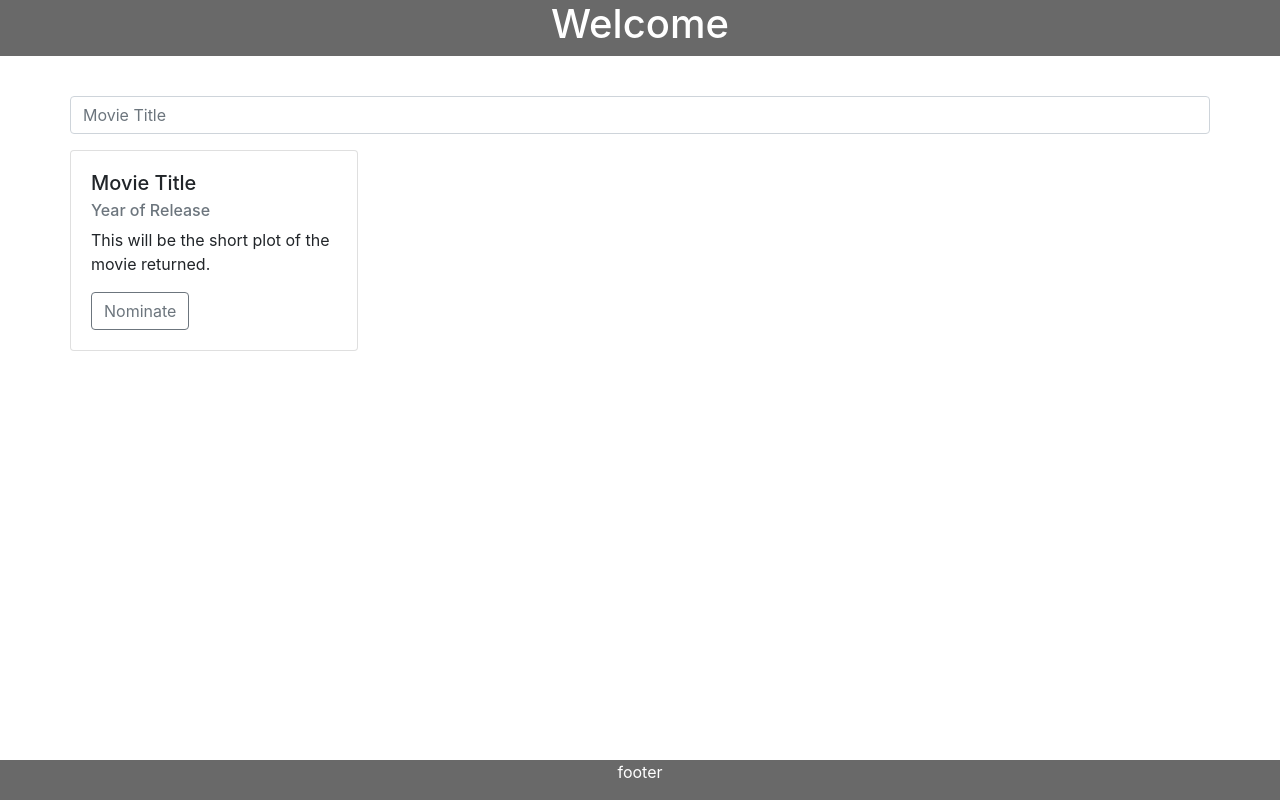
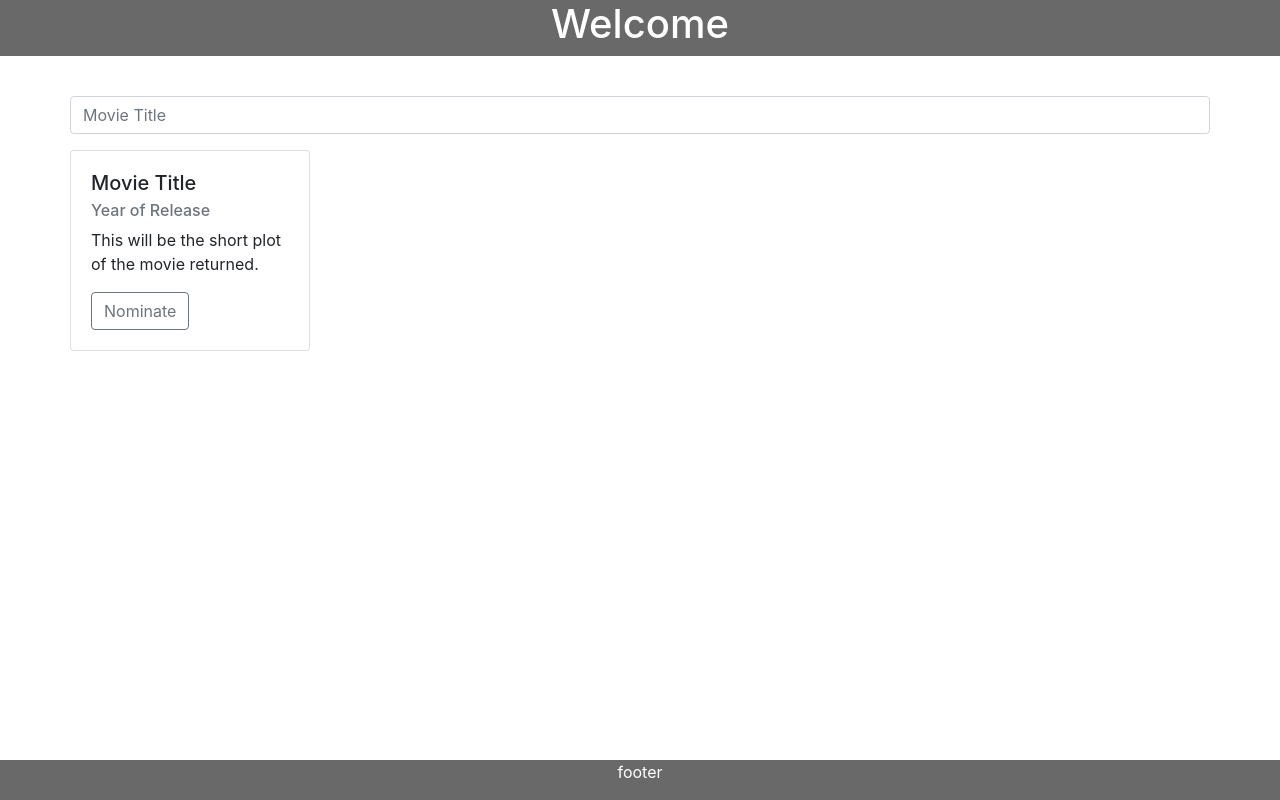
Before and after one commit to ayushaupreti/the-shoppies, a React (Create React App) app: page / in a window 1280 px wide. Built offline with nearby package versions, Linux system fonts and the light colour scheme.

Commit message:
small change in card styling

```diff
--- a/src/components/Results.js
+++ b/src/components/Results.js
@@ -5,7 +5,7 @@ import "./style.css";
 
 export default function Results() {
 
-    const omdb = useSelector(state => state.movies.omdb)
+    const omdb = useSelector(state => state.movies.omd)
 
   return (
       <Fragment>
--- a/src/components/style.css
+++ b/src/components/style.css
@@ -19,5 +19,5 @@
   }
 
 .cards {
-    width: 18rem;
+    width: 15rem;
 }
```
Also changed, not shown: 1 other file (tests, documents, lock files or other folders).
